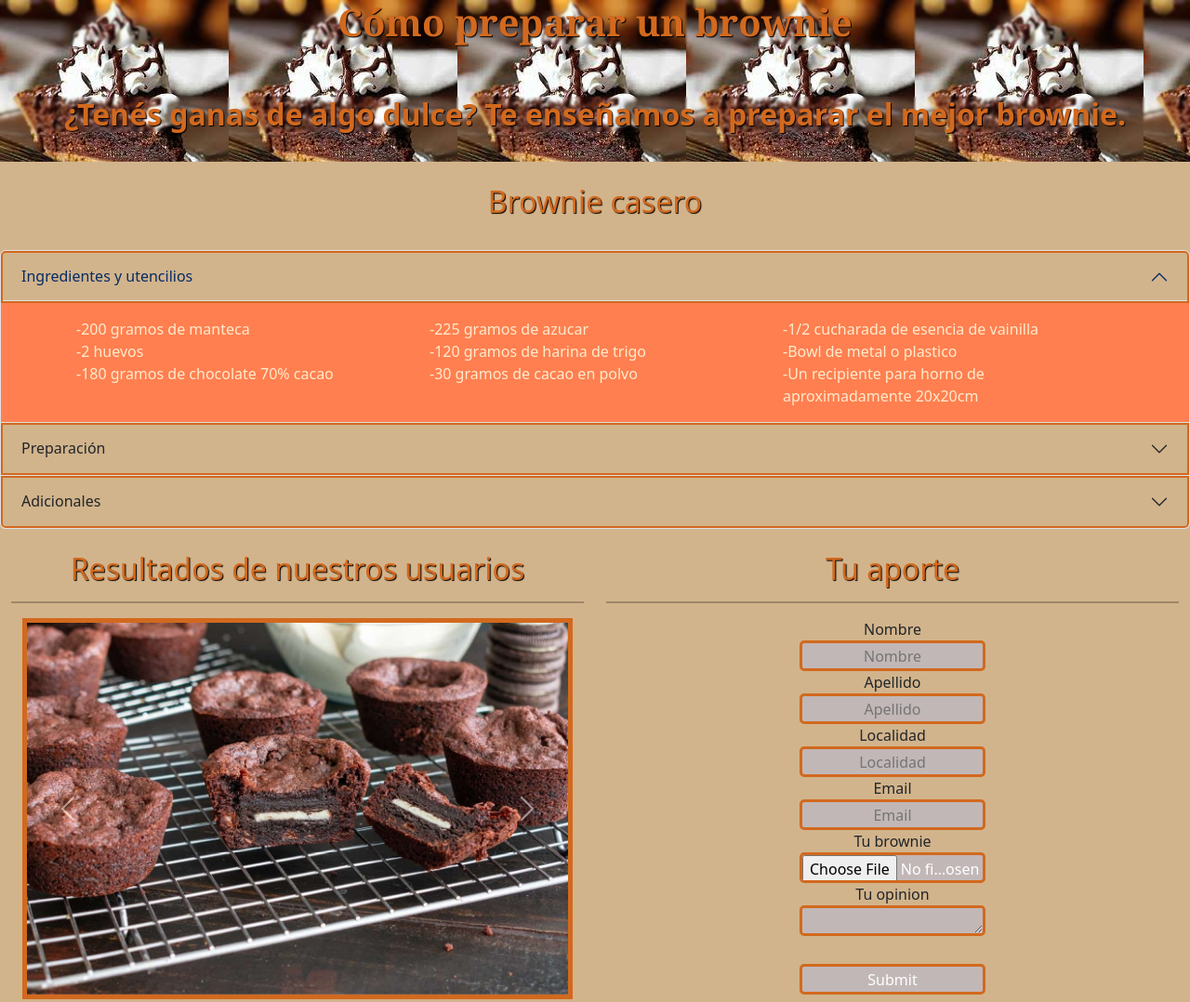
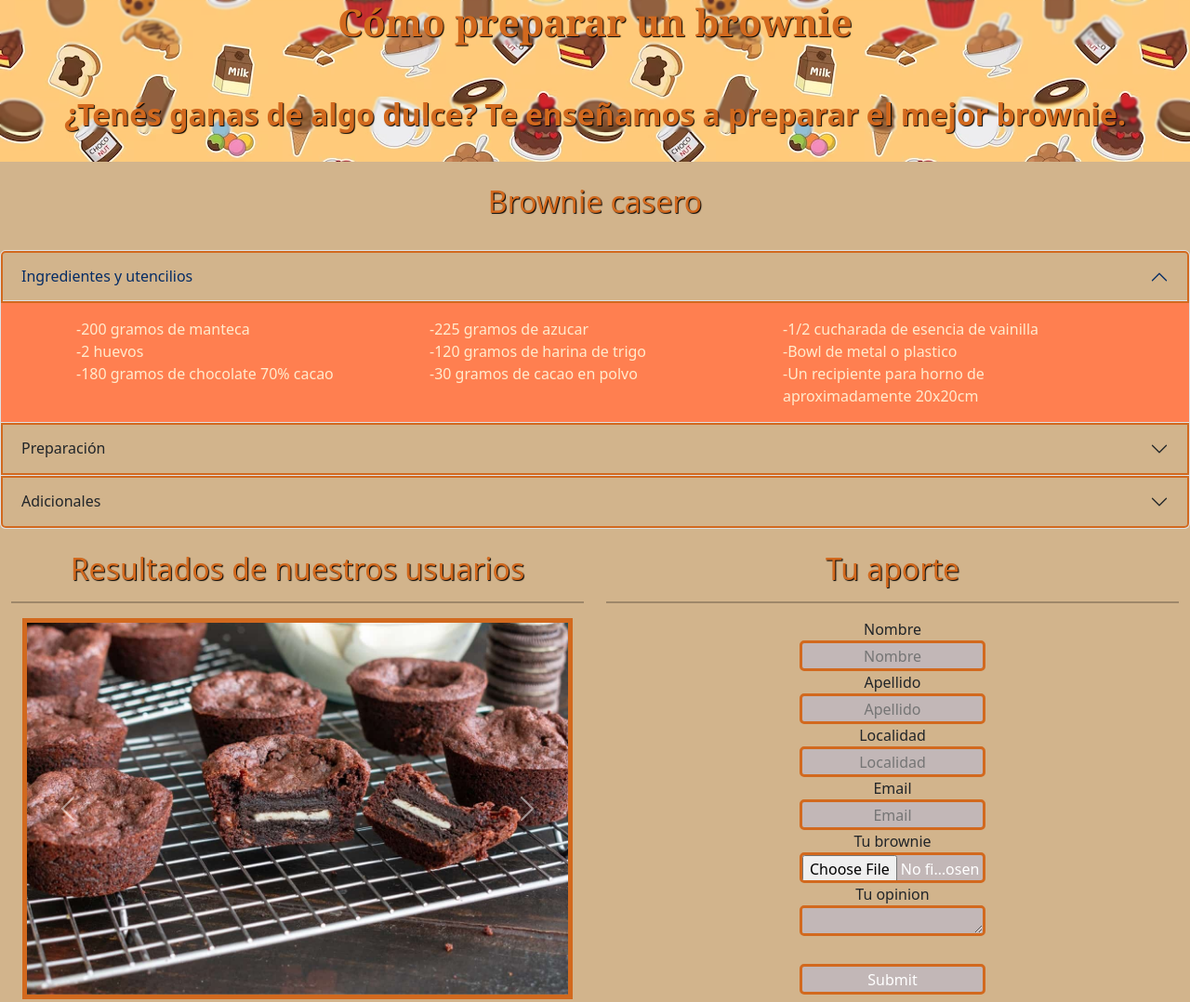
Before and after one commit to BautistaRastelli/TP7, a plain HTML site: page index.html in a window 1280 px wide. Shown: the top 1078 px of the page at 93% size. Drawn offline with nearby package versions, Linux system fonts and the light colour scheme.

Commit message:
arreglar fondo intento mil

```diff
--- a/css/style.css
+++ b/css/style.css
@@ -8,8 +8,8 @@ h2{
     margin-left: 0%;
 }
 
-header{
-    background-image: url("/imagenes/brownie.jpg");
+#header{
+    background-image: url("/imagenes/brownieFondo1.avif");
 
 }
 
--- a/index.html
+++ b/index.html
@@ -13,6 +13,7 @@
 </head>
 
 <body id="body">
+    <div id="header">
     <header>
         <div id="titulo">
             <h1><strong>Cómo preparar un brownie</strong></h1>
@@ -23,6 +24,7 @@
         </h2>
         <br>
     </header>
+    </div>
     <br>
     <h2 class="subtitulo">Brownie casero</h2>
     <br>
```
